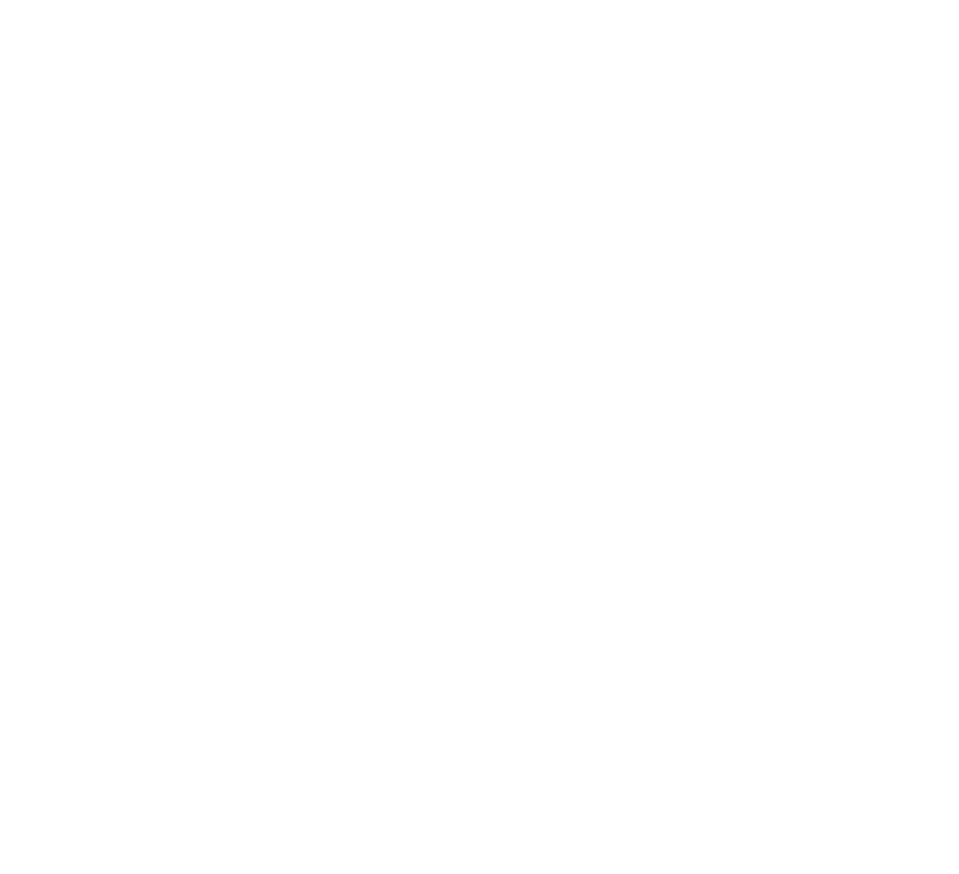
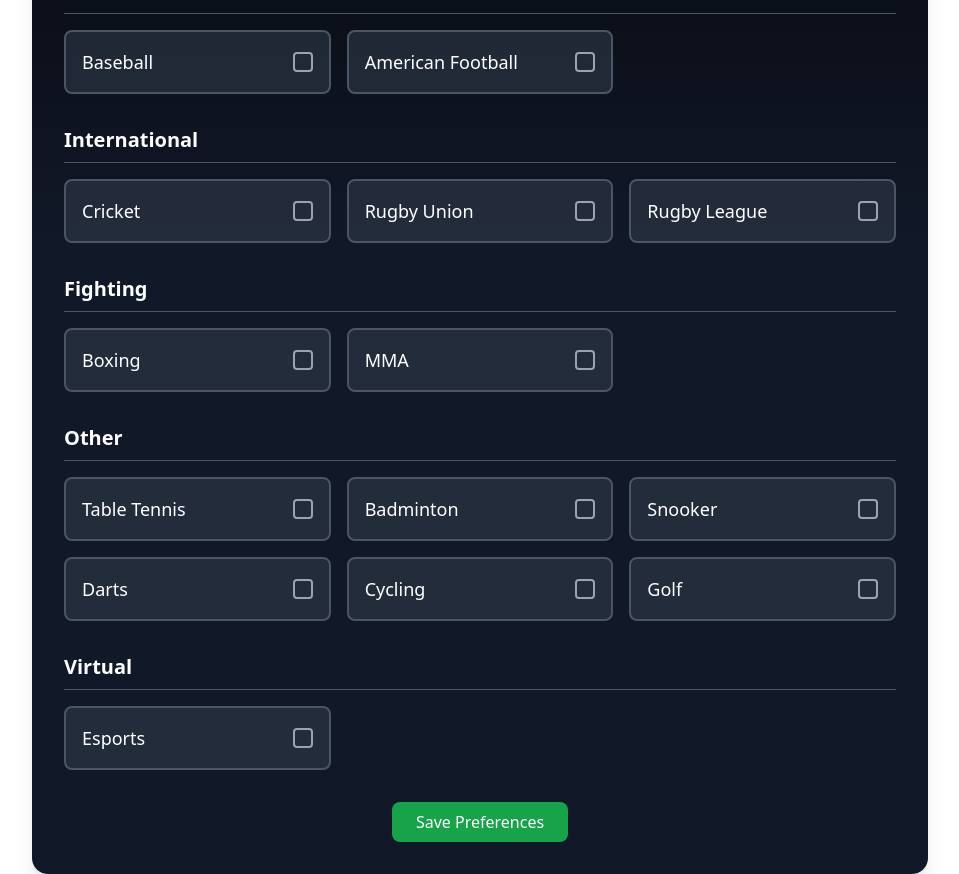
Before and after one commit to Gicone99/bets-app, a React (Create React App) app in the folder frontend/: page /sports in a window 1280 px wide. Before the commit this address had no page. Shown: the part 400-1274 px from the top of the page, without its empty margins (160-1119 px from the left). Before the commit the page ends 800 px from the top, so only its background shows below. Built offline with nearby package versions, Linux system fonts and the light colour scheme.

Commit message:
added sports page and updated projects

```diff
--- a/frontend/src/components/Calendar.jsx
+++ b/frontend/src/components/Calendar.jsx
@@ -224,6 +224,7 @@ const Calendar = () => {
   const handleHomeClick = () => navigate("/");
   const handleHistoryClick = () => navigate("/history");
   const handleProjectsClick = () => navigate("/projects");
+  const handleSportsClick = () => navigate("/sports");
   const handleUserIconClick = () => navigate("/profile");
   const handleMatchesClick = () => navigate("/livematches");
 
@@ -583,14 +584,18 @@ const Calendar = () => {
           >
             <FaHistory className="mr-2" /> History
           </button>
-
           <button
             onClick={handleProjectsClick}
             className="flex items-center text-green-400 hover:text-green-500 transition duration-200"
           >
             <FaRProject className="mr-2" /> Projects
           </button>
-
+          <button
+            onClick={handleSportsClick}
+            className="flex items-center text-green-400 hover:text-green-500 transition duration-200"
+          >
+            <FaFutbol className="mr-2" /> Sports
+          </button>
           <button
             onClick={handleMatchesClick}
             className="flex items-center text-green-400 hover:text-green-500 transition duration-200"
--- /dev/null
+++ b/frontend/src/context/SportsContext.js
@@ -0,0 +1,66 @@
+import React, { createContext, useState, useContext } from "react";
+import axios from "axios";
+import { UserContext } from "./UserContext";
+
+export const SportsContext = createContext();
+
+export const SportsProvider = ({ children }) => {
+  const [selectedSports, setSelectedSports] = useState([]);
+  const [isLoading, setIsLoading] = useState(false);
+  const [error, setError] = useState(null);
+  const { user } = useContext(UserContext);
+
+  // Funcție pentru încărcarea sporturilor selectate
+  const loadSelectedSports = async () => {
+    try {
+      setIsLoading(true);
+      const token = localStorage.getItem("token");
+      if (!token || !user) return;
+
+      const response = await axios.get("http://localhost:3008/user/sports", {
+        headers: { Authorization: `Bearer ${token}` },
+      });
+
+      setSelectedSports(response.data.selectedSports || []);
+    } catch (err) {
+      setError(err.message);
+    } finally {
+      setIsLoading(false);
+    }
+  };
+
+  // Funcție pentru salvarea sporturilor selectate
+  const saveSelectedSports = async (sports) => {
+    try {
+      setIsLoading(true);
+      const token = localStorage.getItem("token");
+      if (!token || !user) return;
+
+      await axios.post(
+        "http://localhost:3008/user/sports",
+        { sports },
+        { headers: { Authorization: `Bearer ${token}` } }
+      );
+    } catch (err) {
+      setError(err.message);
+      throw err;
+    } finally {
+      setIsLoading(false);
+    }
+  };
+
+  return (
+    <SportsContext.Provider
+      value={{
+        selectedSports,
+        setSelectedSports,
+        loadSelectedSports,
+        saveSelectedSports,
+        isLoading,
+        error,
+      }}
+    >
+      {children}
+    </SportsContext.Provider>
+  );
+};
--- /dev/null
+++ b/frontend/src/pages/Sports.jsx
@@ -0,0 +1,136 @@
+import React, { useState, useContext, useEffect } from "react";
+import { SportsContext } from "../context/SportsContext";
+import { UserContext } from "../context/UserContext";
+
+const Sports = () => {
+  const { selectedSports, setSelectedSports, isLoading, error } =
+    useContext(SportsContext);
+  const { user } = useContext(UserContext);
+
+  // Lista completă de sporturi disponibile
+  const allSports = [
+    { id: 1, name: "Soccer", category: "Popular" },
+    { id: 2, name: "Basketball", category: "Popular" },
+    { id: 3, name: "Tennis", category: "Popular" },
+    { id: 4, name: "Ice Hockey", category: "Popular" },
+    { id: 5, name: "Handball", category: "Popular" },
+    { id: 6, name: "Volleyball", category: "Popular" },
+    { id: 7, name: "Baseball", category: "American" },
+    { id: 8, name: "American Football", category: "American" },
+    { id: 9, name: "Cricket", category: "International" },
+    { id: 10, name: "Rugby Union", category: "International" },
+    { id: 11, name: "Rugby League", category: "International" },
+    { id: 12, name: "Boxing", category: "Fighting" },
+    { id: 13, name: "MMA", category: "Fighting" },
+    { id: 14, name: "Table Tennis", category: "Other" },
+    { id: 15, name: "Badminton", category: "Other" },
+    { id: 16, name: "Snooker", category: "Other" },
+    { id: 17, name: "Darts", category: "Other" },
+    { id: 18, name: "Esports", category: "Virtual" },
+    { id: 19, name: "Cycling", category: "Other" },
+    { id: 20, name: "Golf", category: "Other" },
+  ];
+
+  // Grupează sporturile pe categorii
+  const sportsByCategory = allSports.reduce((acc, sport) => {
+    if (!acc[sport.category]) {
+      acc[sport.category] = [];
+    }
+    acc[sport.category].push(sport);
+    return acc;
+  }, {});
+
+  const toggleSportSelection = (sportId) => {
+    setSelectedSports((prev) => {
+      if (prev.includes(sportId)) {
+        return prev.filter((id) => id !== sportId);
+      } else {
+        return [...prev, sportId];
+      }
+    });
+  };
+
+  const saveSelectedSports = async () => {
+    try {
+      console.log("Selected sports:", selectedSports);
+      alert("Sports preferences saved successfully!");
+    } catch (err) {
+      console.error("Error saving sports:", err);
+    }
+  };
+
+  return (
+    <div className="max-w-4xl mx-auto bg-gradient-to-b from-black via-gray-900 to-gray-900 shadow-xl rounded-2xl p-8">
+      <h1 className="text-3xl font-semibold text-center mb-6 text-green-400">
+        Select Your Sports
+      </h1>
+      <p className="text-gray-300 text-center mb-8">
+        Choose which sports you want to see in your app
+      </p>
+
+      {error && (
+        <div className="mb-4 p-2 bg-red-500 text-white rounded text-center">
+          {error}
+        </div>
+      )}
+
+      {isLoading && (
+        <div className="mb-4 text-center text-green-400">Loading sports...</div>
+      )}
+
+      <div className="space-y-8">
+        {Object.entries(sportsByCategory).map(([category, sports]) => (
+          <div key={category}>
+            <h2 className="text-xl font-semibold text-white mb-4 border-b border-gray-600 pb-2">
+              {category}
+            </h2>
+            <div className="grid grid-cols-1 sm:grid-cols-2 md:grid-cols-3 gap-4">
+              {sports.map((sport) => (
+                <div
+                  key={sport.id}
+                  className={`p-4 rounded-lg border-2 ${
+                    selectedSports.includes(sport.id)
+                      ? "border-green-500 bg-green-500/10"
+                      : "border-gray-600 bg-gray-700/50"
+                  } transition-all hover:shadow-lg cursor-pointer`}
+                  onClick={() => toggleSportSelection(sport.id)}
+                >
+                  <div className="flex items-center justify-between">
+                    <span className="text-lg font-medium text-white capitalize">
+                      {sport.name}
+                    </span>
+                    <div
+                      className={`w-5 h-5 rounded border-2 ${
+                        selectedSports.includes(sport.id)
+                          ? "bg-green-500 border-green-500"
+                          : "bg-transparent border-gray-400"
+                      } flex items-center justify-center`}
+                    >
+                      {selectedSports.includes(sport.id) && (
+                        <span className="text-white text-xs">✓</span>
+                      )}
+                    </div>
+                  </div>
+                </div>
+              ))}
+            </div>
+          </div>
+        ))}
+      </div>
+
+      <div className="mt-8 flex justify-center">
+        <button
+          onClick={saveSelectedSports}
+          disabled={isLoading}
+          className={`bg-green-600 hover:bg-green-700 text-white px-6 py-2 rounded-lg focus:outline-none ${
+            isLoading ? "opacity-50 cursor-not-allowed" : ""
+          }`}
+        >
+          Save Preferences
+        </button>
+      </div>
+    </div>
+  );
+};
+
+export default Sports;
```
Also changed, not shown: frontend/src/index.js (+10 -1 lines), frontend/src/pages/Projects.jsx (+32 -29 lines).
